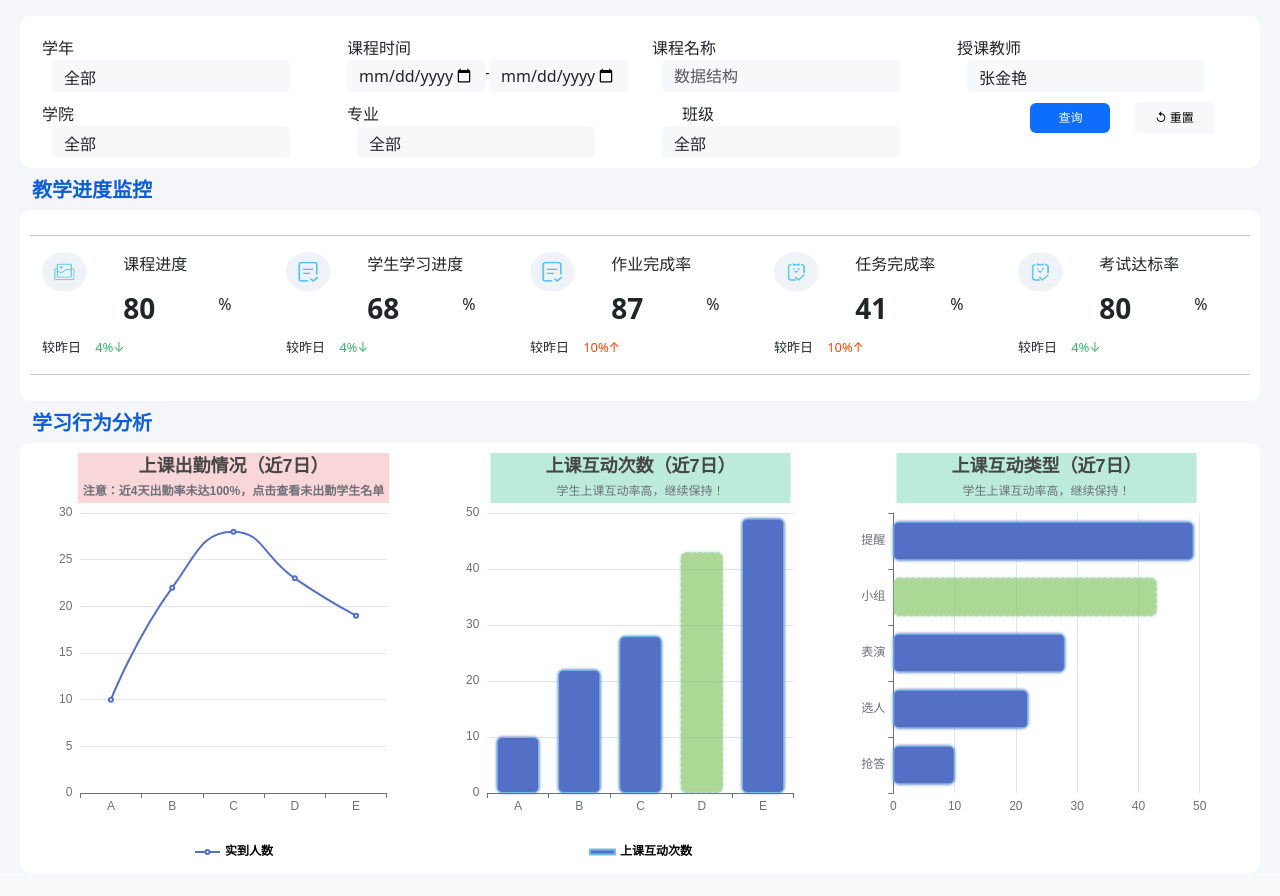
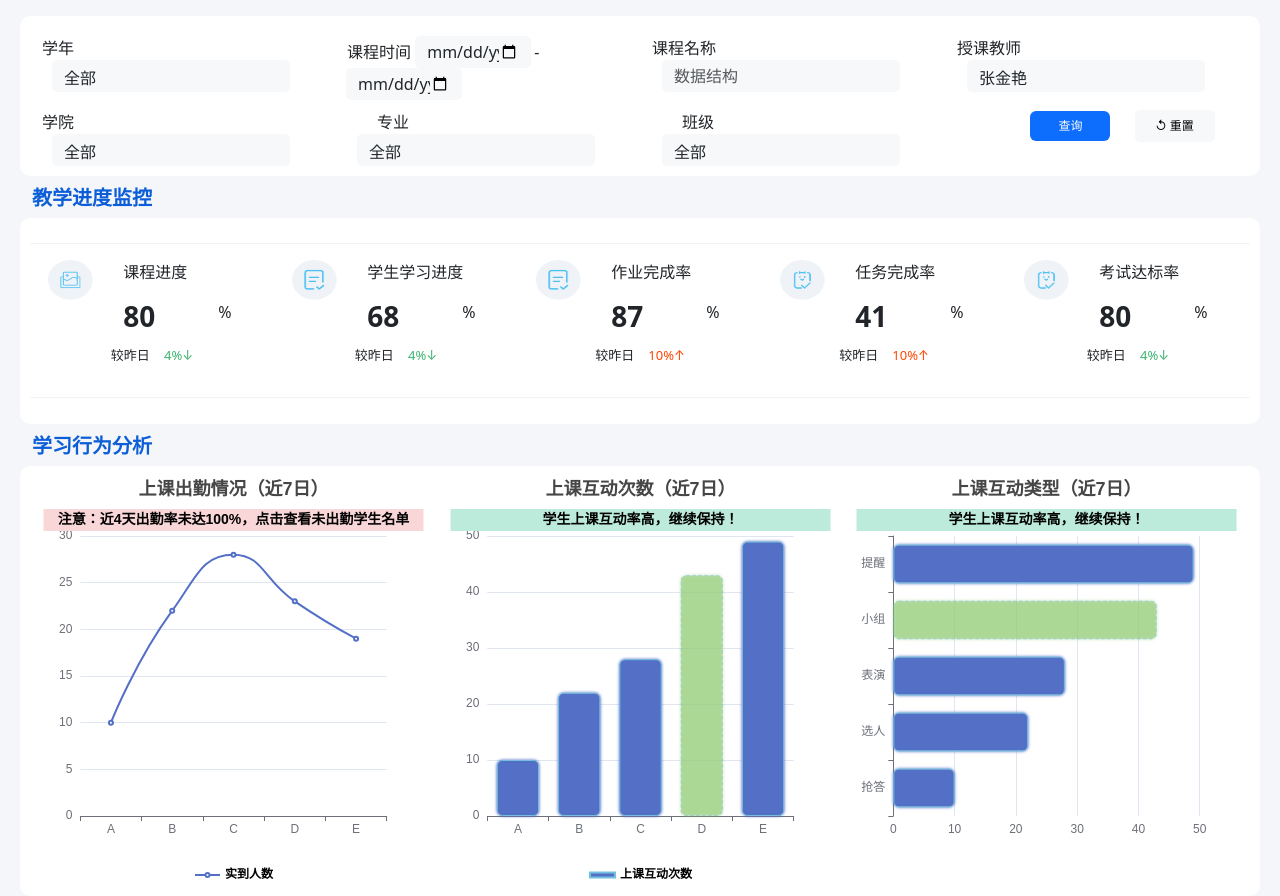
Before and after one commit to pigpigman8686/NewEduction, a Django app: page /teaching_result/ in a window 1280 px wide. Shown: the part 94-990 px from the top of the page. Before the commit the page ends 950 px from the top, so only its background shows below. Run offline with Django 3.2, Linux system fonts and the light colour scheme; some libraries are stand-ins or nearby versions.

Commit message:
3.20前端优化： 某的问题

```diff
--- a/templates/TeachingResult.html
+++ b/templates/TeachingResult.html
@@ -18,7 +18,8 @@
                             <img src="{% static 'img/icons/house-door.svg' %}">
                         </a>
                     </li>
-                        <li class="breadcrumb-item"><a href="#" style="text-decoration:none; color:black;">教学效果评价</a></li>
+                    <li class="breadcrumb-item"><a href="#" style="text-decoration:none; color:black;">教学效果评价</a>
+                    </li>
                     <li class="breadcrumb-item active" aria-current="page">教学效果分析</li>
                 </ol>
             </nav>
@@ -31,25 +32,22 @@
             <div class="row" style=";margin-top: 10px;">
                 <div class="col">
                     <label>学年</label>
-                        <select class="form-select" id="job_type" aria-label="Default select example" style="border: 0;display: block;position: relative;display: inline;background:#F7F8FA;width:238px;height:32px;border-radius:5px;margin-left: 10px">
+                    <select class="form-select" id="" aria-label="Default select example"
+                            style="border: 0;display: block;position: relative;display: inline;background:#F7F8FA;width:238px;height:32px;border-radius:5px;margin-left: 10px">
                         <option selected value="0">全部</option>
                         <option value="1">类型1</option>
                         <option value="2">类型2</option>
                     </select></div>
                 <div class="col">
-                                <div class="row">
-                                    <div class="col-4">
-                                        <label>课程时间</label>
-                                    </div>
-
-                                        <div class="input-group input-daterange">
-                                            <input type="date" id="inputDate1" placeholder="开始日期" style="border: 0px;outline:none;cursor: pointer;display: inline;background:#F7F8FA;width:119px;height:32px;border-radius:5px;"
+                    <label style="display: inline">课程时间</label>
+                    <div class="input-group input-daterange" style="display: inline">
+                        <input type="date" id="inputDate1" placeholder="开始日期"
+                               style="border: 0px;outline:none;cursor: pointer;display: inline;background:#F7F8FA;width:116px;height:32px;border-radius:5px;"
                                class="form-control">
-                                            <div class="input-group-addon">-</div>
-                                            <input type="date" id="inputDate2" placeholder="结束日期" style="border: 0px;outline:none;cursor: pointer;display: inline;background:#F7F8FA;width:119px;height:32px;border-radius:5px;"
+                        <div class="input-group-addon" style="display: inline">-</div>
+                        <input type="date" id="inputDate2" placeholder="结束日期"
+                               style="border: 0px;outline:none;cursor: pointer;display: inline;background:#F7F8FA;width:116px;height:32px;border-radius:5px;"
                                class="form-control">
-                                        </div>
-
                     </div>
                 </div>
                 <div class="col">
@@ -59,7 +57,8 @@
                 </div>
                 <div class="col">
                     <label>授课教师</label>
-                        <select class="form-select" id="job_type" aria-label="Default select example" style="border: 0;display: block;position: relative;display: inline;background:#F7F8FA;width:238px;height:32px;border-radius:5px;margin-left: 10px">
+                    <select class="form-select" id="" aria-label="Default select example"
+                            style="border: 0;display: block;position: relative;display: inline;background:#F7F8FA;width:238px;height:32px;border-radius:5px;margin-left: 10px">
                         <option selected value="0">张金艳</option>
                         <option value="1">类型1</option>
                         <option value="2">类型2</option>
@@ -68,28 +67,36 @@
             <div class="row" style=";margin-top: 10px">
                 <div class="col">
                     <label>学院</label>
-                        <select class="form-select" id="job_type" aria-label="Default select example" style="border: 0;display: block;position: relative;display: inline;background:#F7F8FA;width:238px;height:32px;border-radius:5px;margin-left: 10px">
+                    <select class="form-select" id="" aria-label="Default select example"
+                            style="border: 0;display: block;position: relative;display: inline;background:#F7F8FA;width:238px;height:32px;border-radius:5px;margin-left: 10px">
                         <option selected value="0">全部</option>
                         <option value="1">类型1</option>
                         <option value="2">类型2</option>
                     </select></div>
                 <div class="col">
-                        <label>专业</label>
-                        <select class="form-select" id="job_type" aria-label="Default select example" style="border: 0;display: block;position: relative;display: inline;background:#F7F8FA;width:238px;height:32px;border-radius:5px;margin-left: 10px">
+                    <label style="margin-left: 30px">专业</label>
+                    <select class="form-select" id="" aria-label="Default select example"
+                            style="border: 0;display: block;position: relative;display: inline;background:#F7F8FA;width:238px;height:32px;border-radius:5px;margin-left: 10px">
                         <option selected value="0">全部</option>
                         <option value="1">类型1</option>
                         <option value="2">类型2</option>
                     </select></div>
                 <div class="col">
                     <label style="margin-left: 30px">班级</label>
-                        <select class="form-select" id="job_type" aria-label="Default select example" style="border: 0;display: block;position: relative;display: inline;background:#F7F8FA;width:238px;height:32px;border-radius:5px;margin-left: 10px">
+                    <select class="form-select" id="" aria-label="Default select example"
+                            style="border: 0;display: block;position: relative;display: inline;background:#F7F8FA;width:238px;height:32px;border-radius:5px;margin-left: 10px">
                         <option selected value="0">全部</option>
                         <option value="1">类型1</option>
                         <option value="2">类型2</option>
                     </select></div>
                 <div class="col" style="text-align: center">
-                        <button type="button" class="btn btn-primary" style="border-style:none;font-size: 12px;width: 80px;margin-left: 50px">查询</button>
-                        <button type="button" class="btn btn-secondary" style="border-style:none;display: inline;font-size: 12px;color:black;background:#F7F8FA;width:80px;height:32px;border-radius:5px;margin-left: 20px">&#8634 重置</button>
+                    <button type="button" class="btn btn-primary"
+                            style="border-style:none;font-size: 12px;width: 80px;margin-left: 50px">查询
+                    </button>
+                    <button type="button" class="btn btn-secondary"
+                            style="border-style:none;display: inline;font-size: 12px;color:black;background:#F7F8FA;width:80px;height:32px;border-radius:5px;margin-left: 20px">
+                        &#8634 重置
+                    </button>
                 </div>
             </div>
         </div>
@@ -102,10 +109,10 @@
     </div>
     <!-- 教学进度监控主界面 -->
     <div class="row" style="background-color: white;border-radius: 10px;padding: 10px">
-            <hr style="margin-top: 15px">
+        <hr style="margin-top: 15px;color:#c3d3db">
         <div class="col">
             <div class="row">
-                    <div class="col-4">
+                <div class="col-4" style="text-align:center">
                     <img src="{% static 'img/icons/Course progress.png' %}" alt="Logo" width="45" height="40"
                          class="m-auto">
                 </div>
@@ -126,7 +133,7 @@
                 </div>
             </div>
             <div class="row">
-                    <div class="col">
+                <div class="col" style="text-align:center">
                     <p style="font-size: 13px;display: inline">较昨日</p>
                     <p style="font-size: 13px;color: mediumseagreen;margin-left: 10px;display: inline">4%&#8595</p>
                     <p></p>
@@ -135,7 +142,7 @@
         </div>
         <div class="col">
             <div class="row">
-                    <div class="col-4">
+                <div class="col-4" style="text-align:center">
                     <img src="{% static 'img/icons/completion rate.png' %}" alt="Logo" width="45" height="40"
                          class="m-auto">
                 </div>
@@ -156,7 +163,7 @@
                 </div>
             </div>
             <div class="row">
-                    <div class="col">
+                <div class="col" style="text-align:center">
                     <p style="font-size: 13px;display: inline">较昨日</p>
                     <p style="font-size: 13px;color: mediumseagreen;margin-left: 10px;display: inline">4%&#8595</p>
                     <p></p>
@@ -165,7 +172,7 @@
         </div>
         <div class="col">
             <div class="row">
-                    <div class="col-4">
+                <div class="col-4" style="text-align:center">
                     <img src="{% static 'img/icons/completion rate.png' %}" alt="Logo" width="45" height="40"
                          class="m-auto">
                 </div>
@@ -186,7 +193,7 @@
                 </div>
             </div>
             <div class="row">
-                    <div class="col">
+                <div class="col" style="text-align:center">
                     <p style="font-size: 13px;display: inline">较昨日</p>
                     <p style="font-size: 13px;color: orangered;margin-left: 10px;display: inline">10%&#8593</p>
                     <p></p>
@@ -195,8 +202,9 @@
         </div>
         <div class="col">
             <div class="row">
-                    <div class="col-4">
-                        <img src="{% static 'img/icons/Examination achievement rate.png' %}" alt="Logo" width="45" height="40"
+                <div class="col-4" style="text-align:center">
+                    <img src="{% static 'img/icons/Examination achievement rate.png' %}" alt="Logo" width="45"
+                         height="40"
                          class="m-auto">
                 </div>
                 <div class="col-8">
@@ -216,7 +224,7 @@
                 </div>
             </div>
             <div class="row">
-                    <div class="col">
+                <div class="col" style="text-align:center">
                     <p style="font-size: 13px;display: inline">较昨日</p>
                     <p style="font-size: 13px;color: orangered;margin-left: 10px;display: inline">10%&#8593</p>
                     <p></p>
@@ -225,8 +233,9 @@
         </div>
         <div class="col">
             <div class="row">
-                    <div class="col-4">
-                        <img src="{% static 'img/icons/Examination achievement rate.png' %}" alt="Logo" width="45" height="40"
+                <div class="col-4" style="text-align:center">
+                    <img src="{% static 'img/icons/Examination achievement rate.png' %}" alt="Logo" width="45"
+                         height="40"
                          class="m-auto">
                 </div>
                 <div class="col-8">
@@ -246,14 +255,14 @@
                 </div>
             </div>
             <div class="row">
-                    <div class="col">
+                <div class="col" style="text-align:center">
                     <p style="font-size: 13px;display: inline">较昨日</p>
                     <p style="font-size: 13px;color: mediumseagreen;margin-left: 10px;display: inline">4%&#8595</p>
                     <p></p>
                 </div>
             </div>
         </div>
-            <hr>
+        <hr style="margin-top: 15px;color:#c3d3db">
     </div>
     <!-- 学习行为分析标题 -->
     <div class="row" style="margin-top: 10px">
@@ -290,20 +299,27 @@
         option = {
             title: {
                 text: "上课出勤情况（近7日）",
-                subtext: "注意：近4天出勤率未达100%，点击查看未出勤学生名单",
-                fontSize: 180,
+                left: 'center',
+                subtext: "{a|注意：近4天出勤率未达100%，点击查看未出勤学生名单}",
                 sublink: '#',
                 subtarget: 'self',
-                backgroundColor: '#F9D7D9',
-                x:'center'
+                subtextStyle: {
+                    rich: {
+                        a: {
+                             backgroundColor: '#f9d7d9',
+                             color:'black',
+                             fontWeight: "600",
+                             fontFamily: "Arial",
+                             height: 22,
+                             width:380,
+                             fontSize: 14
+                            }
+                          }
+                }
             },
-            textStyle: {//主标题文本样式{"fontSize": 18,"fontWeight": "bolder","color": "#333"}
+            textStyle: {
                 fontStyle: 'normal',
                 fontWeight: 'normal',
-            },
-            subtextStyle: {
-                fontWeight: "bolder",
-                fontFamily: "Arial"
             },
             legend: {
                 orient: 'horizontal',
@@ -336,10 +352,22 @@
 
         option1 = {
             title: {
-                text: "          上课互动次数（近7日）          ",
-                subtext: "学生上课互动率高，继续保持！",
+                text: "上课互动次数（近7日）",
+                left:'center',
+                subtext: "{b|学生上课互动率高，继续保持！}",
+                subtextStyle: {
+                    rich: {
+                        b: {
                              backgroundColor: '#BCEBDC',
-                x:'center'
+                             color:'black',
+                             fontWeight: "600",
+                             fontFamily: "Arial",
+                             height: 22,
+                             width:380,
+                             fontSize: 14
+                            }
+                          }
+                }
             },
             legend: {
                 orient: 'horizontal',
@@ -395,10 +423,23 @@
 
         option2 = {
             title: {
-                text: "          上课互动类型（近7日）          ",
+                text: "上课互动类型（近7日）",
                 subtext: "学生上课互动率高，继续保持！",
+                left:'center',
+                subtext: "{c|学生上课互动率高，继续保持！}",
+                subtextStyle: {
+                    rich: {
+                        c: {
                              backgroundColor: '#BCEBDC',
-                x:'center'
+                             color:'black',
+                             fontWeight: "600",
+                             fontFamily: "Arial",
+                             height: 22,
+                             width:380,
+                             fontSize: 14
+                            }
+                          }
+                }
             },
             tooltip : {
             trigger: 'item',
@@ -445,6 +486,13 @@
         myChart.setOption(option);
         myChart1.setOption(option1);
         myChart2.setOption(option2);
+
+
+
+
+
+
+
 </script>
 
 {% endblock %}
```
Also changed, not shown: static/css/custom/component/TeachingDataCatalog.css (+2 -11 lines), templates/TeachingDataCatalog.html (+16 -20 lines), templates/component/IndexPage/BasicDataStatistics.html (+4 -4 lines), templates/component/IndexPage/NewWarning.html (+6 -6 lines), static/img/icons/DocumentAttachment.png. Lines whose indentation alone changed are shown as unchanged.
